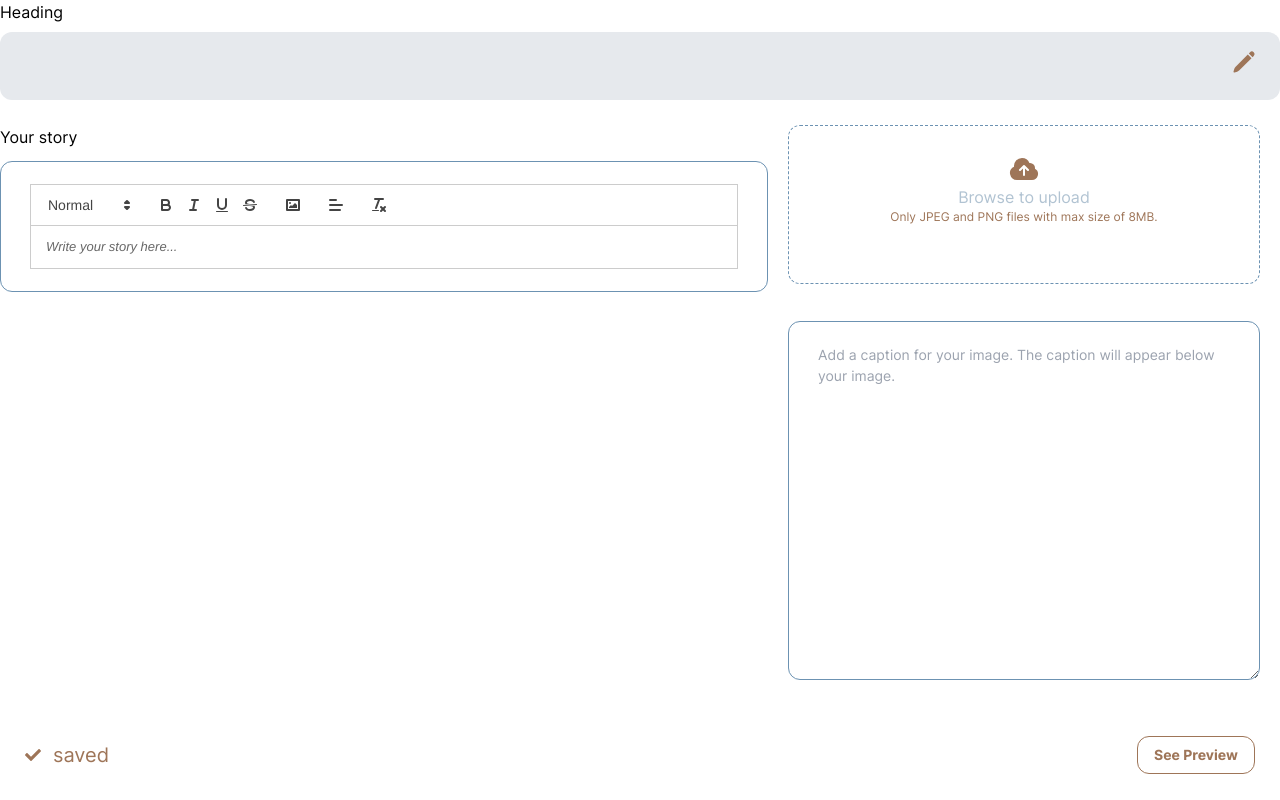
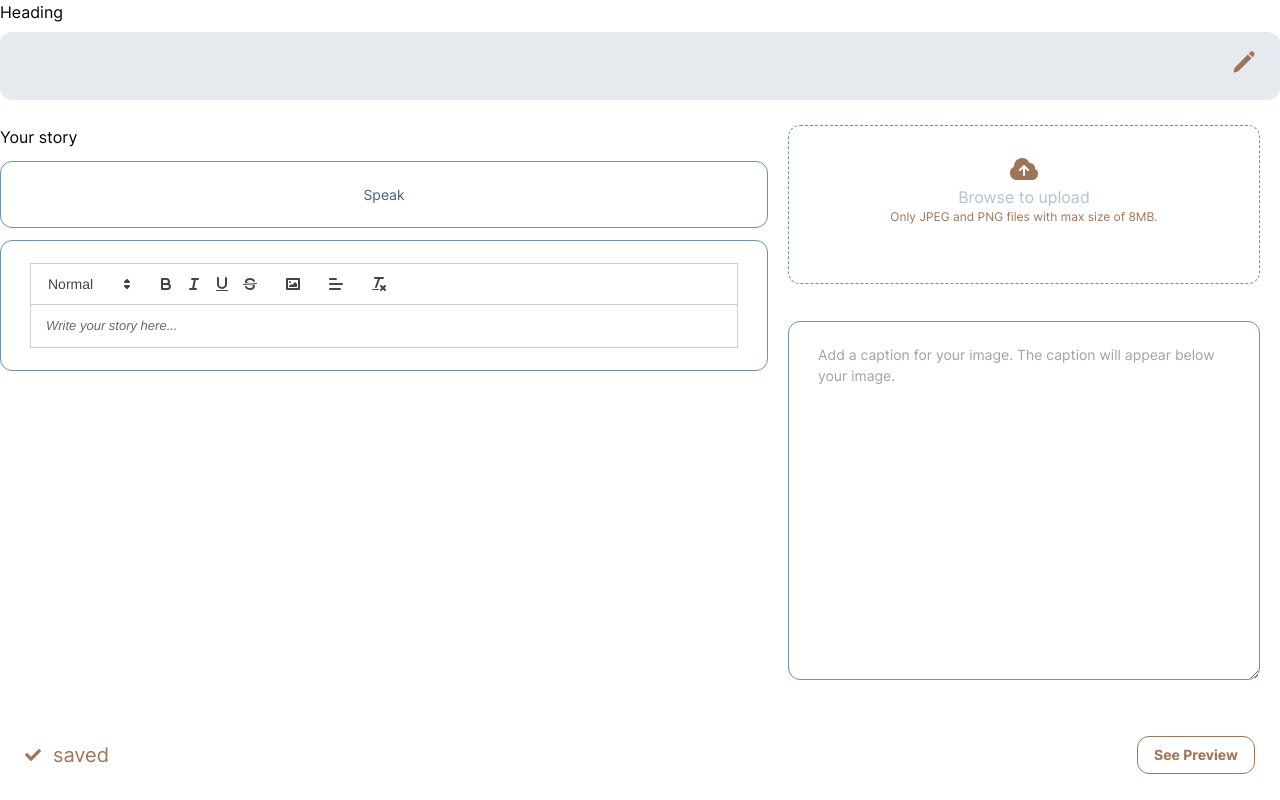
Before and after one commit to atweberlly/familywise, a Next.js app: page /member/edit in a window 1280 px wide. Built offline with nearby package versions, Linux system fonts and the light colour scheme; no server answers; the database is empty.

Commit message:
Added STT

```diff
--- a/package.json
+++ b/package.json
@@ -99,6 +99,7 @@
     "@types/react-dom": "^18.0.9",
     "@types/react-draft-wysiwyg": "^1.13.4",
     "@types/react-slick": "^0.23.10",
+    "@types/react-speech-recognition": "^3.9.2",
     "autoprefixer": "^10.4.13",
     "depcheck": "^1.4.3",
     "eslint": "^8.35.0",
--- a/src/pages/member/QuilEditor.tsx
+++ b/src/pages/member/QuilEditor.tsx
@@ -1,3 +1,5 @@
+import { useRef, useState } from 'react'
+import toast from 'react-hot-toast'
 import 'react-quill/dist/quill.snow.css'
 import dynamic from 'next/dynamic'
 
@@ -23,18 +25,69 @@ const ReactQuill = dynamic(() => import('react-quill'), {
 })
 
 const QuillEditor: React.FC<QuillEditorProps> = ({ value, onChange }) => {
+  const resultRef = useRef<HTMLDivElement | null>(null)
+  const [transcript, setTranscript] = useState<string>('')
+
+  const handleStartConverting = () => {
+    if ('webkitSpeechRecognition' in window) {
+      const speechRecognizer = new webkitSpeechRecognition()
+      speechRecognizer.continuous = true
+      speechRecognizer.interimResults = true
+      speechRecognizer.lang = 'en-US'
+      speechRecognizer.start()
+
+      let finalTranscripts = ''
+      toast('Speak now!', {
+        icon: '🎤',
+      })
+
+      speechRecognizer.onresult = function (event) {
+        let interimTranscripts = ''
+        for (let i = event.resultIndex; i < event.results.length; i++) {
+          let transcript = event.results[i][0].transcript
+          transcript.replace('\n', '<br>')
+          if (event.results[i].isFinal) {
+            finalTranscripts += transcript
+          } else {
+            interimTranscripts += transcript
+          }
+        }
+
+        setTranscript((prevTranscript) => prevTranscript + finalTranscripts + interimTranscripts)
+
+        // Insert the transcript into the editor
+        const newEditorValue = `${value}${finalTranscripts}${interimTranscripts}\n`
+        onChange(newEditorValue)
+      }
+      speechRecognizer.onerror = function (event) {}
+    } else {
+      if (resultRef.current) {
+        toast.error(
+          'Your browser is not supported. Please download Google Chrome or update your Google Chrome!'
+        )
+      }
+    }
+  }
+
   return (
     <div>
       <span className="font-normal">Your story</span>
+      <button
+        onClick={handleStartConverting}
+        className="dark:bg-dark h-100 mt-[12px] min-h-[5vh] w-full rounded-[12px] border-[1.5px] border-secondary-500 px-[29px] py-[22px] text-[14px] text-secondary-600 focus:border-none dark:border-white dark:bg-black dark:text-white"
+      >
+        Speak
+      </button>
       <ReactQuill
         theme="snow"
-        className=" dark:bg-dark h-100 mt-[12px] min-h-[5vh] w-full rounded-[12px] border-[1.5px] border-secondary-500 px-[29px] py-[22px] text-[14px] text-secondary-600 focus:border-none dark:border-white dark:bg-black dark:text-white"
+        className="dark:bg-dark h-100 mt-[12px] min-h-[5vh] w-full rounded-[12px] border-[1.5px] border-secondary-500 px-[29px] py-[22px] text-[14px] text-secondary-600 focus:border-none dark:border-white dark:bg-black dark:text-white"
         placeholder="Write your story here..."
         value={value}
         onChange={onChange}
         modules={modules}
         formats={formats}
       />
+      <div ref={resultRef} />
     </div>
   )
 }
```
Also changed, not shown: 1 other file (tests, documents, lock files or other folders).
